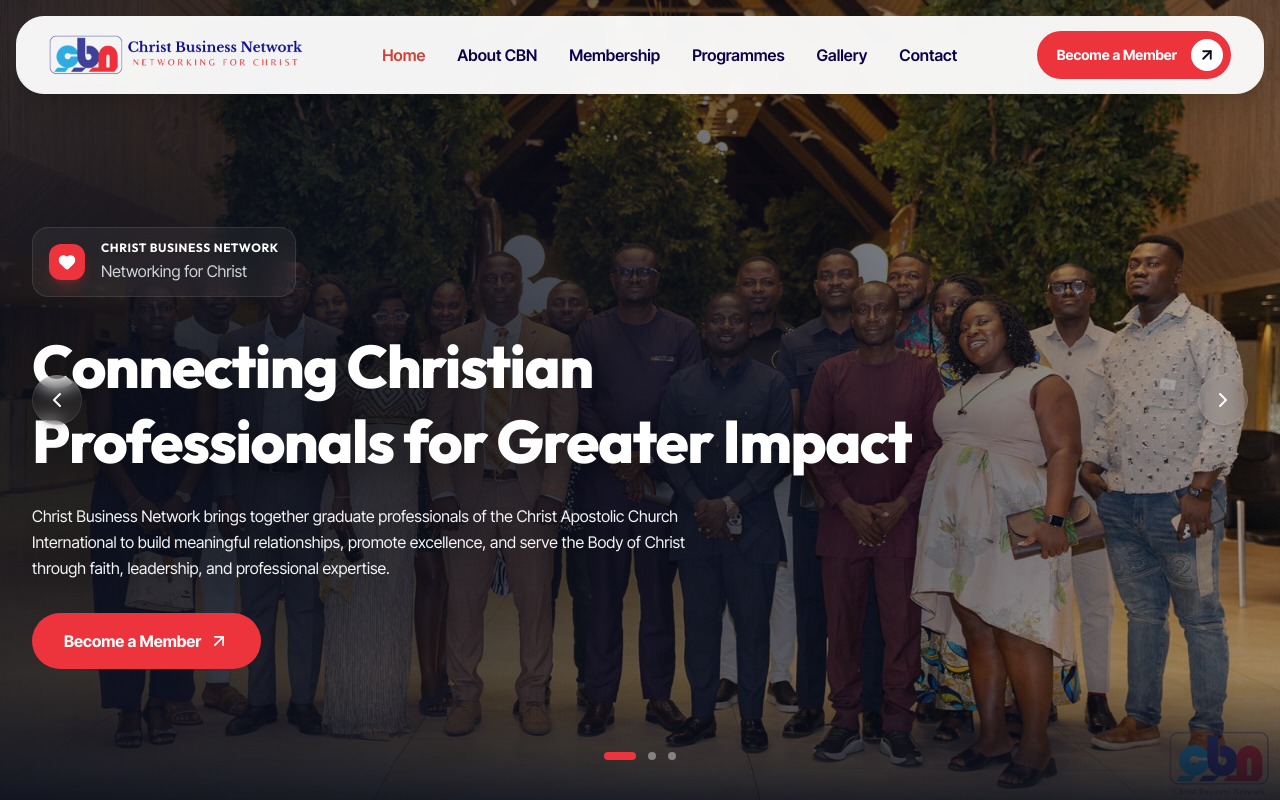
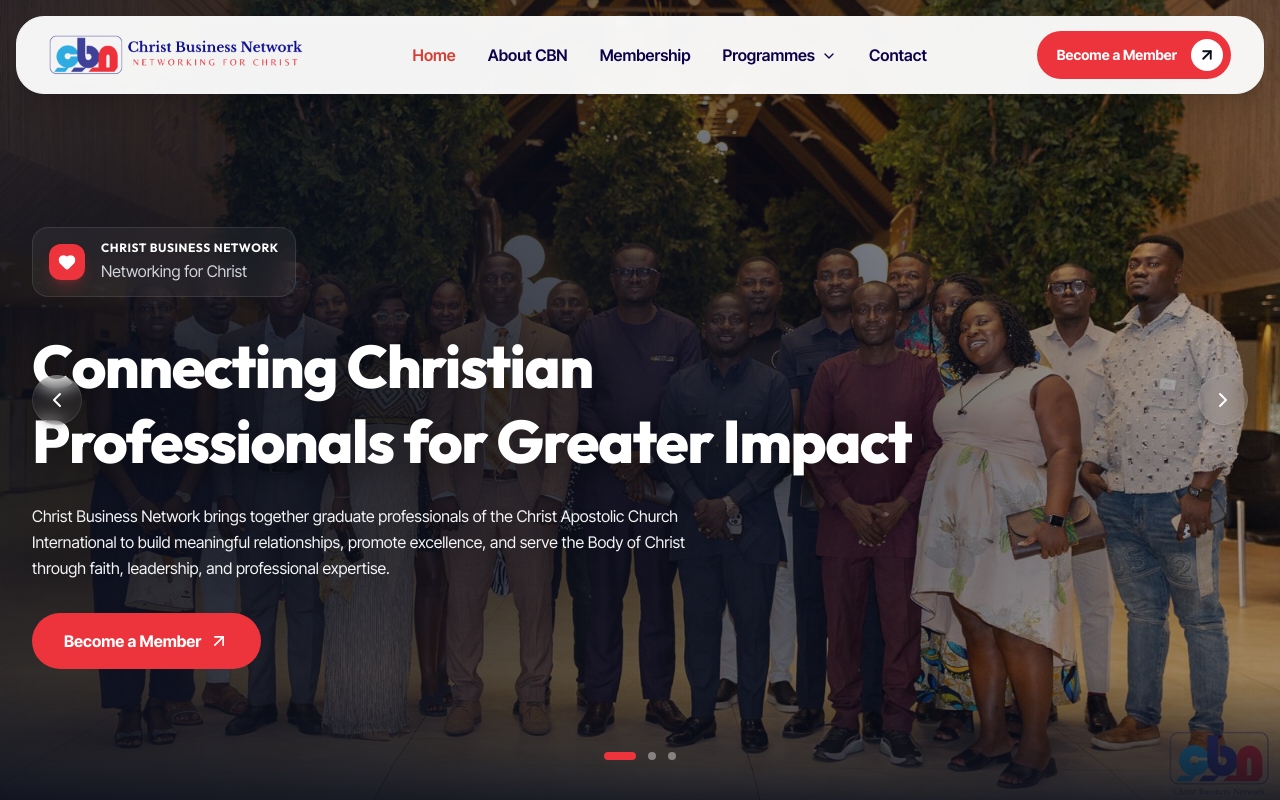
Before and after one commit to manuellnanor/Christ_Business_Network, a React (Vite) app: page / in a window 1280 px wide. Shown: the top 800 px of the page. Built offline with nearby package versions, Linux system fonts and the light colour scheme.

Commit message:
Split menu items into separate pages

```diff
--- a/src/App.tsx
+++ b/src/App.tsx
@@ -1,4 +1,4 @@
-import { useState } from "react";
+import { useEffect, useState } from "react";
 import Navbar from "./components/Navbar";
 import Hero from "./components/Hero";
 import About from "./components/About";
@@ -18,71 +18,125 @@ import { PROGRAMS } from "./data";
 import { X, Calendar } from "lucide-react";
 import { motion, AnimatePresence } from "motion/react";
 
+type AppRoute = "/" | "/about" | "/membership" | "/programmes/events" | "/programmes/gallery" | "/contact";
+
+const getCurrentRoute = (): AppRoute => {
+  const route = window.location.hash.replace("#", "") || "/";
+  const validRoutes: AppRoute[] = [
+    "/",
+    "/about",
+    "/membership",
+    "/programmes/events",
+    "/programmes/gallery",
+    "/contact",
+  ];
+
+  return validRoutes.includes(route as AppRoute) ? (route as AppRoute) : "/";
+};
+
 export default function App() {
   // Modal states for dynamic items
   const [activeProgramId, setActiveProgramId] = useState<string | null>(null);
+  const [route, setRoute] = useState<AppRoute>(getCurrentRoute);
 
-  // Common CTA scroll-handler
-  const scrollToMembership = () => {
-    const el = document.getElementById("membership");
-    if (el) {
-      el.scrollIntoView({ behavior: "smooth" });
-    }
+  useEffect(() => {
+    const handleRouteChange = () => {
+      setRoute(getCurrentRoute());
+      window.scrollTo({ top: 0, behavior: "smooth" });
+    };
+
+    window.addEventListener("hashchange", handleRouteChange);
+    return () => window.removeEventListener("hashchange", handleRouteChange);
+  }, []);
+
+  const navigateTo = (nextRoute: AppRoute) => {
+    window.location.hash = nextRoute;
   };
 
-  const scrollToContact = () => {
-    const el = document.getElementById("contact");
-    if (el) {
-      el.scrollIntoView({ behavior: "smooth" });
-    }
+  const goToMembership = () => {
+    navigateTo("/membership");
+  };
+
+  const goToContact = () => {
+    navigateTo("/contact");
   };
 
   // Find records
   const activeProgram = PROGRAMS.find((p) => p.id === activeProgramId);
 
+  const renderPage = () => {
+    if (route === "/about") {
+      return (
+        <>
+          <About onLearnMoreClick={goToContact} />
+          <WatchStory />
+          <Objectives />
+          <WhyChooseUs onContactClick={goToContact} />
+          <Team />
+          <Faq />
+        </>
+      );
+    }
+
+    if (route === "/membership") {
+      return (
+        <>
+          <DonationWidget />
+          <Faq />
+        </>
+      );
+    }
+
+    if (route === "/programmes/events") {
+      return (
+        <>
+          <UpcomingPrograms
+            onProgramClick={(id) => setActiveProgramId(id)}
+            onViewAllPrograms={goToMembership}
+          />
+          <Faq />
+        </>
+      );
+    }
+
+    if (route === "/programmes/gallery") {
+      return <Gallery />;
+    }
+
+    if (route === "/contact") {
+      return (
+        <>
+          <Contact />
+          <Faq />
+        </>
+      );
+    }
+
+    return (
+      <>
+        <Hero onDonateClick={goToMembership} onWatchStoryClick={goToContact} />
+        <About onLearnMoreClick={goToContact} />
+        <WatchStory />
+        <Objectives />
+        <WhyChooseUs onContactClick={goToContact} />
+        <UpcomingPrograms
+          onProgramClick={(id) => setActiveProgramId(id)}
+          onViewAllPrograms={() => navigateTo("/programmes/events")}
+        />
+        <DonationWidget />
+        <Team />
+        <Faq />
+      </>
+    );
+  };
+
   return (
     <div className="bg-white text-brand-dark selection:bg-brand-red selection:text-white min-h-screen">
       {/* Header / Navbar */}
-      <Navbar onDonateClick={scrollToMembership} />
+      <Navbar onDonateClick={goToMembership} currentRoute={route} />
 
       {/* Main Body Sections */}
-      <main>
-        {/* Hero Banner */}
-        <Hero onDonateClick={scrollToMembership} onWatchStoryClick={scrollToContact} />
-
-        {/* About Section */}
-        <About onLearnMoreClick={scrollToContact} />
-
-        {/* CBN Network Section */}
-        <WatchStory />
-
-        {/* Objectives Section */}
-        <Objectives />
-
-        {/* Why Choose Us */}
-        <WhyChooseUs onContactClick={scrollToContact} />
-
-        {/* Upcoming Programs / Events */}
-        <UpcomingPrograms
-          onProgramClick={(id) => setActiveProgramId(id)}
-          onViewAllPrograms={scrollToMembership}
-        />
-
-        {/* Interactive Donation widget */}
-        <DonationWidget />
-
-        {/* Gallery */}
-        <Gallery />
-
-        {/* Our Team */}
-        <Team />
-
-        {/* Contact */}
-        <Contact />
-
-        {/* Accordion FAQ with side photo */}
-        <Faq />
-      </main>
+      <main>{renderPage()}</main>
 
       {/* Footer Navigation & Newsletter */}
       <Footer />
@@ -158,7 +212,7 @@ export default function App() {
                   <button
                     onClick={() => {
                       setActiveProgramId(null);
-                      scrollToMembership();
+                      goToMembership();
                     }}
                     className="flex-1 bg-brand-red hover:bg-brand-red/95 text-white font-sans font-bold py-3 rounded-xl text-sm transition-all"
                   >
--- a/src/components/Navbar.tsx
+++ b/src/components/Navbar.tsx
@@ -1,17 +1,18 @@
 import { useState, useEffect, useRef } from "react";
-import { Menu, X, ArrowUpRight } from "lucide-react";
+import { ChevronDown, Menu, X, ArrowUpRight } from "lucide-react";
 import { motion, AnimatePresence } from "motion/react";
 import cbnLogo from "../../assets/cbn-logo-full.png";
 import { NAV_LINKS } from "../data";
 
 interface NavbarProps {
   onDonateClick: () => void;
+  currentRoute: string;
 }
 
-export default function Navbar({ onDonateClick }: NavbarProps) {
+export default function Navbar({ onDonateClick, currentRoute }: NavbarProps) {
   const [isOpen, setIsOpen] = useState(false);
   const [scrolled, setScrolled] = useState(false);
-  const [activeDropdown, setActiveDropdown] = useState<"home" | "pages" | null>(null);
+  const [activeDropdown, setActiveDropdown] = useState<"programmes" | null>(null);
 
   const dropdownRef = useRef<HTMLDivElement>(null);
 
@@ -39,13 +40,20 @@ export default function Navbar({ onDonateClick }: NavbarProps) {
     };
   }, []);
 
-  const handleLinkClick = (selector: string) => {
+  const handleLinkClick = (href: string) => {
     setIsOpen(false);
     setActiveDropdown(null);
-    const el = document.querySelector(selector);
-    if (el) {
-      el.scrollIntoView({ behavior: "smooth" });
+    if (window.location.hash === href) {
+      window.scrollTo({ top: 0, behavior: "smooth" });
+      return;
     }
+
+    window.location.hash = href.replace("#", "");
+  };
+
+  const isActive = (href: string, children?: { href: string }[]) => {
+    const route = href.replace("#", "");
+    return currentRoute === route || Boolean(children?.some((child) => currentRoute === child.href.replace("#", "")));
   };
 
   return (
@@ -62,11 +70,11 @@ export default function Navbar({ onDonateClick }: NavbarProps) {
         {/* Left Side: Brand Logo */}
         <div className="flex-shrink-0 flex items-center">
           <a
-            href="#home"
+            href="#/"
             id="nav-logo"
             onClick={(e) => {
               e.preventDefault();
-              handleLinkClick("#home");
+              handleLinkClick("#/");
             }}
             className="flex items-center gap-2.5 group"
           >
@@ -82,6 +90,49 @@ export default function Navbar({ onDonateClick }: NavbarProps) {
         <div className="hidden lg:flex items-center gap-8 relative">
 
           {NAV_LINKS.map((link) => (
+            link.children ? (
+              <div key={link.label} className="relative">
+                <button
+                  type="button"
+                  onClick={() => setActiveDropdown(activeDropdown === "programmes" ? null : "programmes")}
+                  className={`nav-menu-link inline-flex items-center gap-1.5 hover:text-[#D53F34] transition-colors ${
+                    isActive(link.href, link.children) ? "nav-menu-link-active" : "text-[#0C024B]"
+                  }`}
+                >
+                  {link.label}
+                  <ChevronDown className={`w-4 h-4 transition-transform ${activeDropdown === "programmes" ? "rotate-180" : ""}`} />
+                </button>
+
+                <AnimatePresence>
+                  {activeDropdown === "programmes" && (
+                    <motion.div
+                      initial={{ opacity: 0, y: 10 }}
+                      animate={{ opacity: 1, y: 0 }}
+                      exit={{ opacity: 0, y: 10 }}
+                      className="absolute left-1/2 top-[calc(100%+1rem)] w-48 -translate-x-1/2 rounded-2xl border border-gray-100 bg-white p-2 shadow-2xl"
+                    >
+                      {link.children.map((child) => (
+                        <a
+                          key={child.label}
+                          href={child.href}
+                          onClick={(e) => {
+                            e.preventDefault();
+                            handleLinkClick(child.href);
+                          }}
+                          className={`block rounded-xl px-4 py-3 font-sans text-sm font-bold transition-colors ${
+                            isActive(child.href)
+                              ? "bg-brand-accent text-brand-red"
+                              : "text-brand-navy hover:bg-gray-50 hover:text-brand-red"
+                          }`}
+                        >
+                          {child.label}
+                        </a>
+                      ))}
+                    </motion.div>
+                  )}
+                </AnimatePresence>
+              </div>
+            ) : (
               <a
                 key={link.label}
                 href={link.href}
@@ -90,11 +141,12 @@ export default function Navbar({ onDonateClick }: NavbarProps) {
                   handleLinkClick(link.href);
                 }}
                 className={`nav-menu-link hover:text-[#D53F34] transition-colors ${
-                link.href === "#home" ? "nav-menu-link-active" : "text-[#0C024B]"
+                  isActive(link.href) ? "nav-menu-link-active" : "text-[#0C024B]"
                 }`}
               >
                 {link.label}
               </a>
+            )
           ))}
 
         </div>
@@ -136,23 +188,72 @@ export default function Navbar({ onDonateClick }: NavbarProps) {
           >
             <div className="flex flex-col gap-1.5">
               {NAV_LINKS.map((link, index) => (
+                <div
+                  key={link.label}
+                  className={index === NAV_LINKS.length - 1 ? "" : "border-b border-gray-50"}
+                >
+                  {link.children ? (
+                    <div className="py-2">
+                      <button
+                        type="button"
+                        onClick={() => setActiveDropdown(activeDropdown === "programmes" ? null : "programmes")}
+                        className={`nav-menu-link flex w-full items-center justify-between transition-colors ${
+                          isActive(link.href, link.children)
+                            ? "nav-menu-link-active"
+                            : "text-[#0C024B] hover:text-[#D53F34]"
+                        }`}
+                      >
+                        {link.label}
+                        <ChevronDown className={`w-4 h-4 transition-transform ${activeDropdown === "programmes" ? "rotate-180" : ""}`} />
+                      </button>
+                      <AnimatePresence>
+                        {activeDropdown === "programmes" && (
+                          <motion.div
+                            initial={{ opacity: 0, height: 0 }}
+                            animate={{ opacity: 1, height: "auto" }}
+                            exit={{ opacity: 0, height: 0 }}
+                            className="overflow-hidden"
+                          >
+                            <div className="mt-3 space-y-1 rounded-2xl bg-gray-50 p-2">
+                              {link.children.map((child) => (
                                 <a
-                  key={link.label}
+                                  key={child.label}
+                                  href={child.href}
+                                  onClick={(e) => {
+                                    e.preventDefault();
+                                    handleLinkClick(child.href);
+                                  }}
+                                  className={`block rounded-xl px-4 py-2.5 font-sans text-sm font-bold transition-colors ${
+                                    isActive(child.href)
+                                      ? "bg-white text-brand-red shadow-sm"
+                                      : "text-brand-navy hover:bg-white hover:text-brand-red"
+                                  }`}
+                                >
+                                  {child.label}
+                                </a>
+                              ))}
+                            </div>
+                          </motion.div>
+                        )}
+                      </AnimatePresence>
+                    </div>
+                  ) : (
+                    <a
                       href={link.href}
                       onClick={(e) => {
                         e.preventDefault();
                         handleLinkClick(link.href);
                       }}
-                  className={`nav-menu-link py-2 transition-colors ${
-                    index === NAV_LINKS.length - 1 ? "" : "border-b border-gray-50"
-                  } ${
-                    link.href === "#home"
+                      className={`nav-menu-link block py-2 transition-colors ${
+                        isActive(link.href)
                           ? "nav-menu-link-active"
                           : "text-[#0C024B] hover:text-[#D53F34]"
                       }`}
                     >
                       {link.label}
                     </a>
+                  )}
+                </div>
               ))}
             </div>
 
--- a/src/data.ts
+++ b/src/data.ts
@@ -69,13 +69,25 @@ export interface GalleryImage {
   image: string;
 }
 
-export const NAV_LINKS = [
-  { label: "Home", href: "#home" },
-  { label: "About CBN", href: "#about" },
-  { label: "Membership", href: "#membership" },
-  { label: "Programmes", href: "#programmes" },
-  { label: "Gallery", href: "#gallery" },
-  { label: "Contact", href: "#contact" },
+export interface NavLink {
+  label: string;
+  href: string;
+  children?: NavLink[];
+}
+
+export const NAV_LINKS: NavLink[] = [
+  { label: "Home", href: "#/" },
+  { label: "About CBN", href: "#/about" },
+  { label: "Membership", href: "#/membership" },
+  {
+    label: "Programmes",
+    href: "#/programmes/events",
+    children: [
+      { label: "Events", href: "#/programmes/events" },
+      { label: "Gallery", href: "#/programmes/gallery" },
+    ],
+  },
+  { label: "Contact", href: "#/contact" },
 ];
 
 export const SERVICES: ServiceItem[] = [
```
Also changed, not shown: src/components/Contact.tsx (+1 -11 lines), src/components/Footer.tsx (+19 -5 lines). Lines whose indentation alone changed are shown as unchanged.
